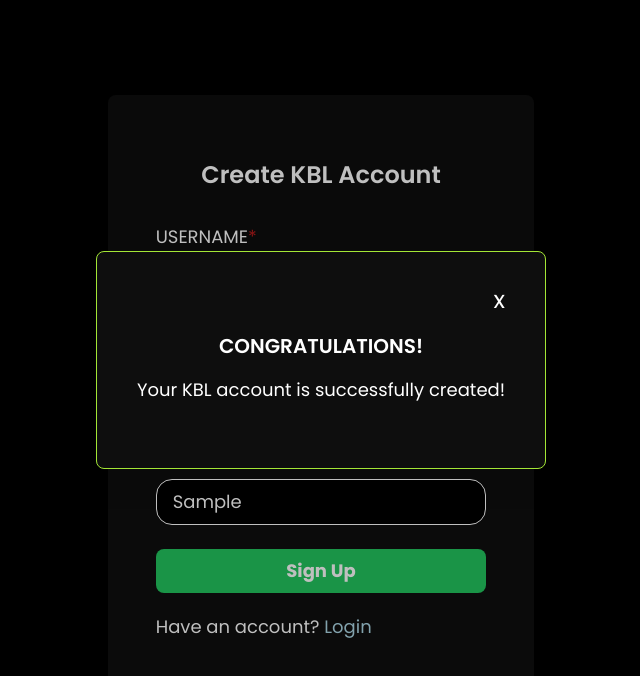
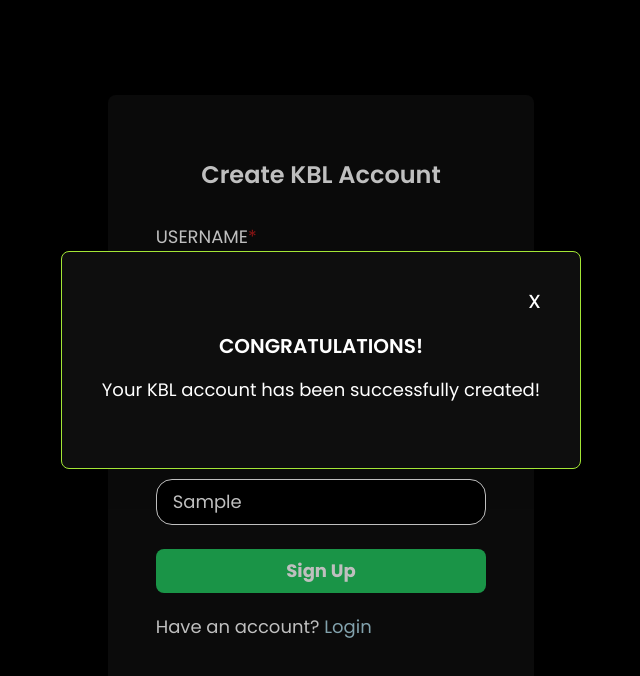
Before and after one commit to briankheng/IF3110-SPA-FE, a React (Vite) app: page /signup in a window 1280 px wide. Both pictures are taken after typing "Sample", "Sample123", "Sample" into the empty fields and a click on the button "Sign Up". Shown: the top 676 px of the page, without its empty margins (319-959 px from the left). Built offline with nearby package versions, Linux system fonts and the light colour scheme.

Commit message:
refactor: fix success message

```diff
--- a/src/pages/Signup/Signup.tsx
+++ b/src/pages/Signup/Signup.tsx
@@ -92,7 +92,7 @@ function Signup() {
                         {/* Redirect to Login Page */}
                         <Link to="/login" className="self-end text-lg md:text-xl xl:text-2xl">x</Link>
                         <p className="text-base md:text-lg xl:text-xl font-semibold">CONGRATULATIONS!</p>
-                        <p className="text-sm md:text-base xl:text-lg text-center">Your KBL account is successfully created!</p>
+                        <p className="text-sm md:text-base xl:text-lg text-center">Your KBL account has been successfully created!</p>
                     </div>
                 </div>
             )}
```
